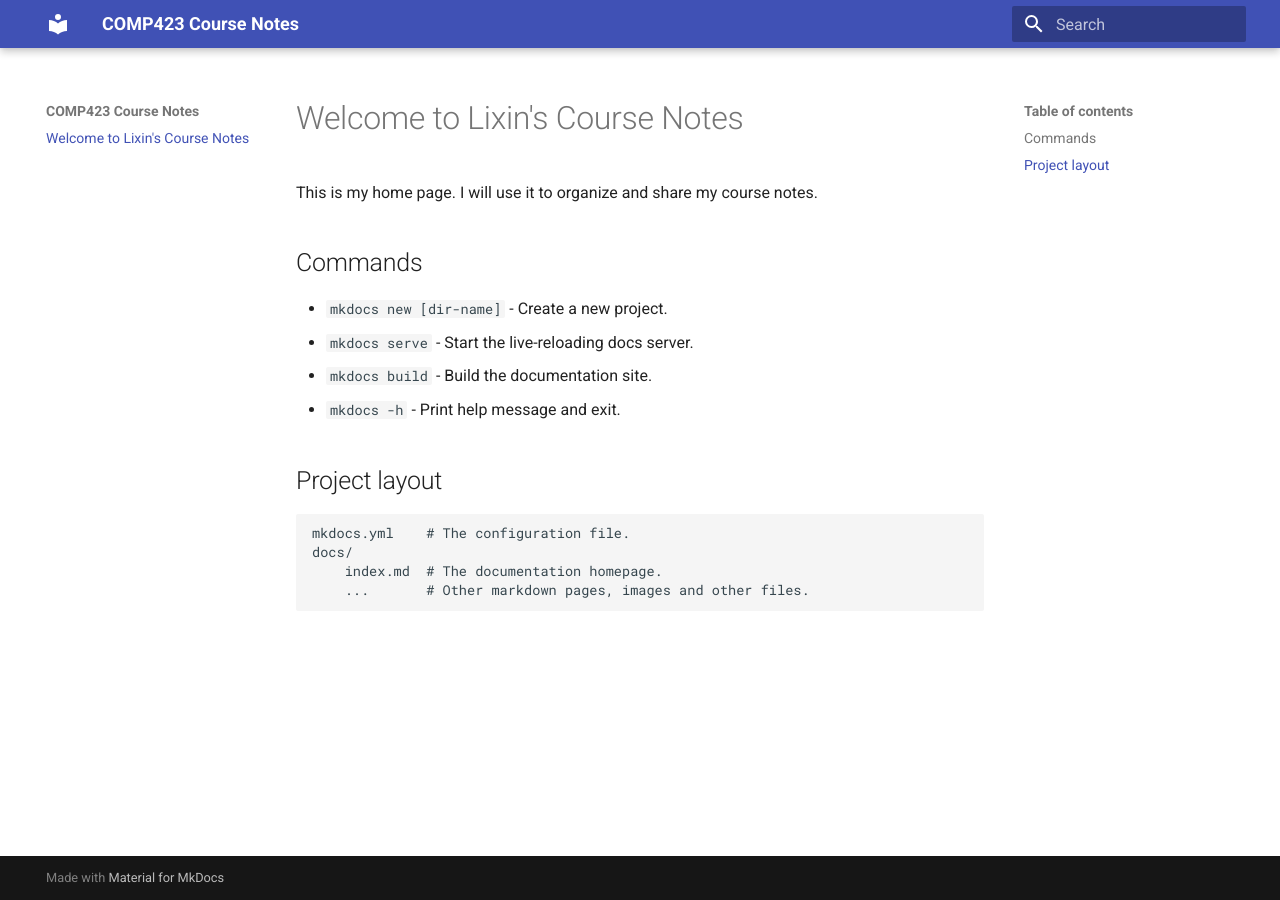
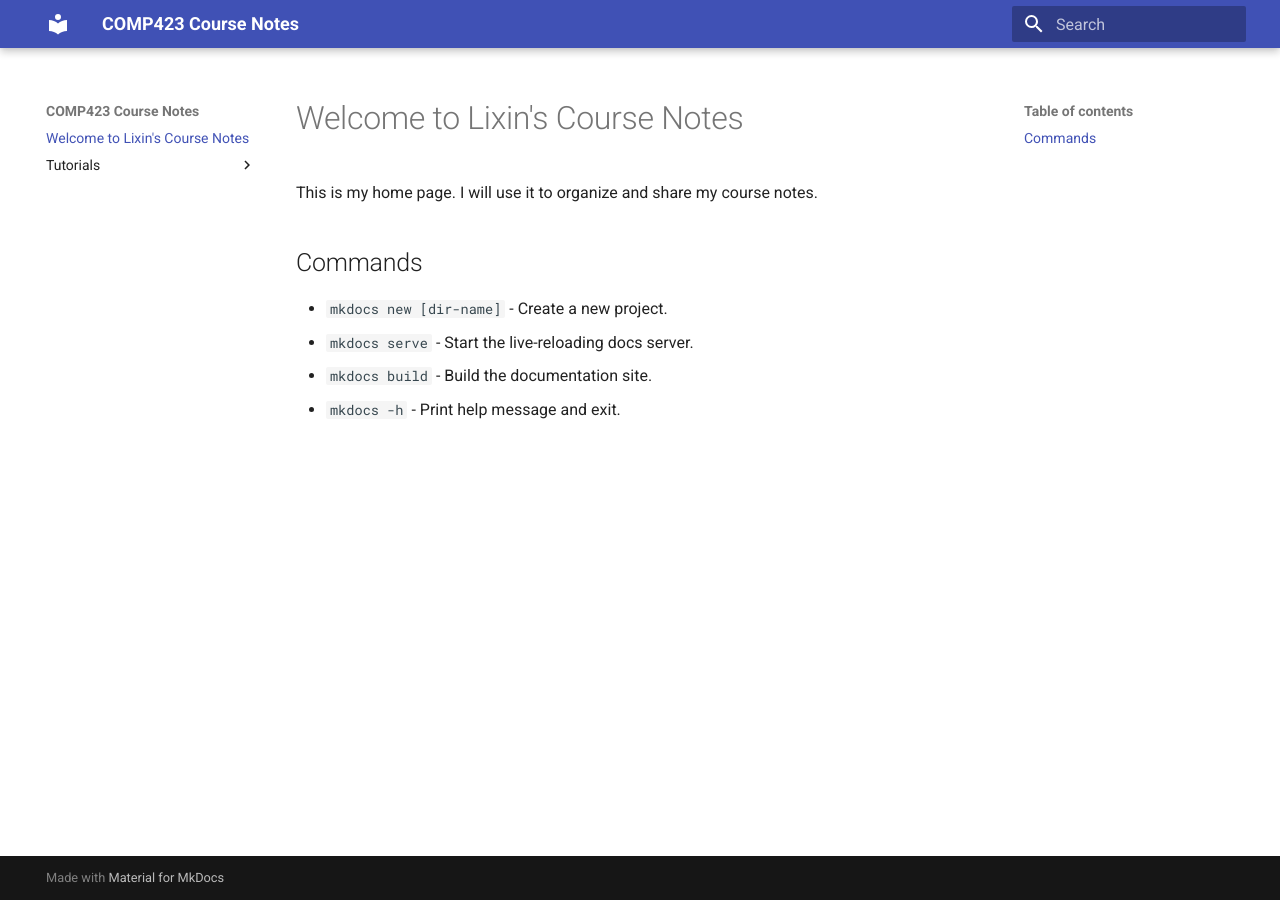
Before and after one commit to lixiny1/comp423-course-notes, an MkDocs documentation site: the page built from docs/index.md, in a window 1280 px wide. Built offline with MkDocs 1.6.1 and Material for MkDocs 9.7.7, drawn with Linux system fonts in a browser that asks for light colours.

Commit message:
created tutorial file

```diff
--- a/docs/index.md
+++ b/docs/index.md
@@ -8,10 +8,3 @@ This is my home page. I will use it to organize and share my course notes.
 * `mkdocs serve` - Start the live-reloading docs server.
 * `mkdocs build` - Build the documentation site.
 * `mkdocs -h` - Print help message and exit.
-
-## Project layout
-
-    mkdocs.yml    # The configuration file.
-    docs/
-        index.md  # The documentation homepage.
-        ...       # Other markdown pages, images and other files.
```
Also changed, not shown: docs/tutorials/go-setup.md (added, +3 -0 lines), 2 other files.
